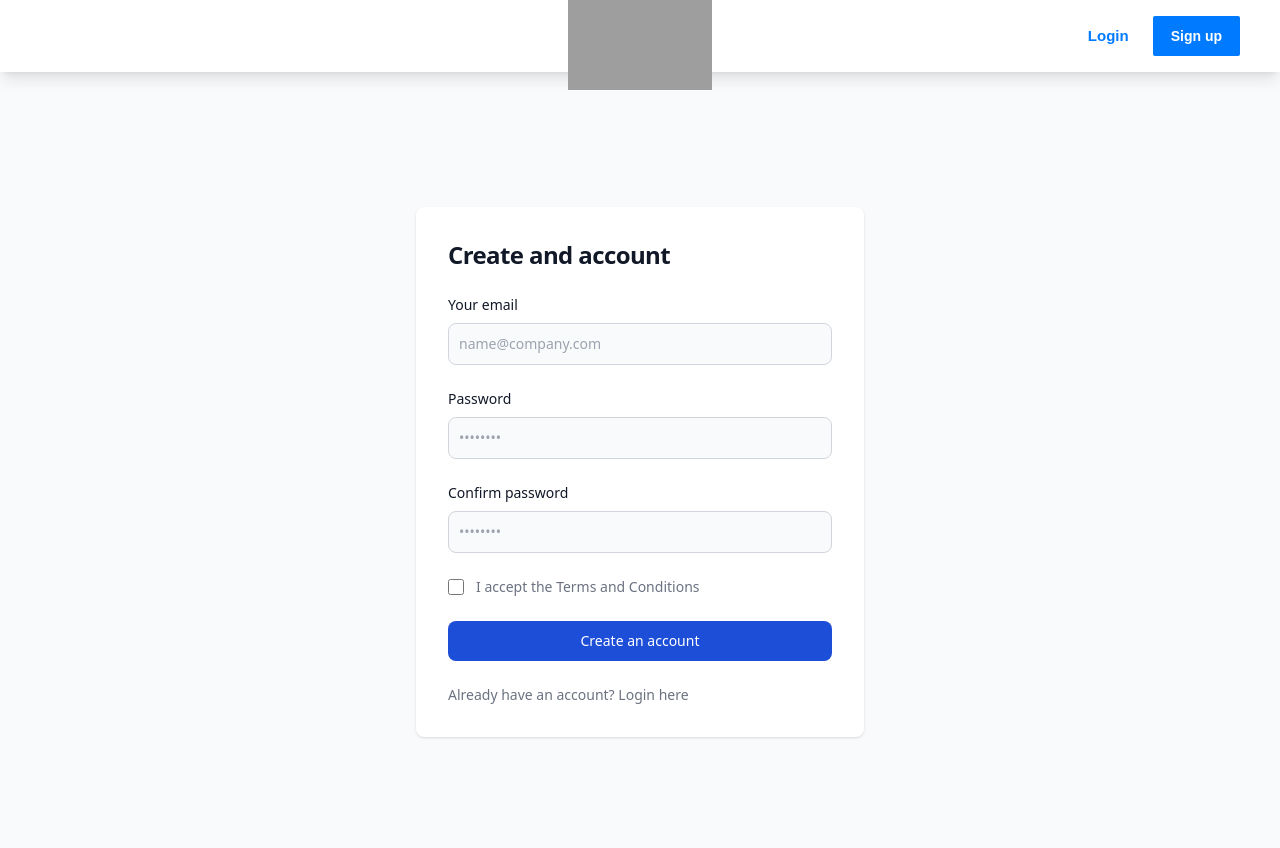
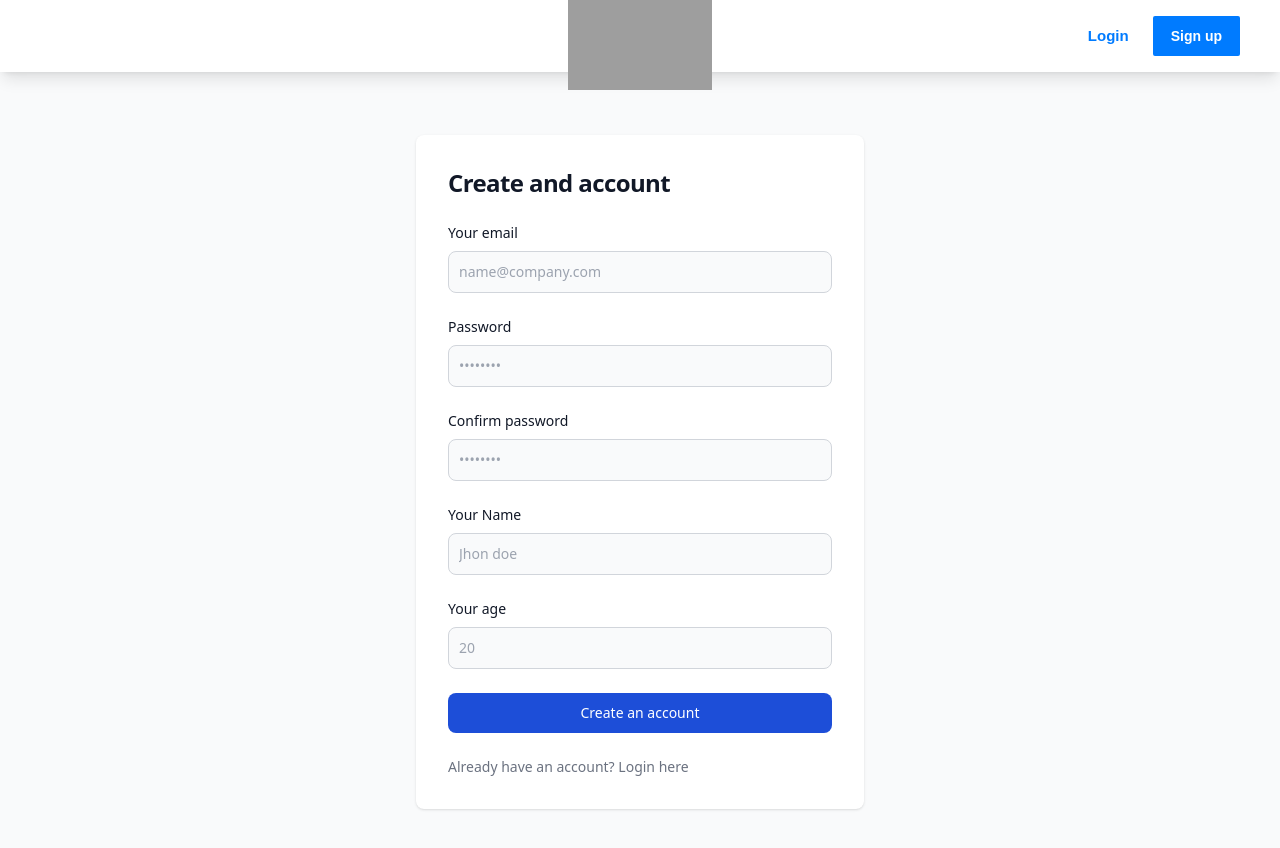
Before and after one commit to pipeelyo/socialNetworkFront, an Angular app in the folder SocialNetWorkFront/: page /register in a window 1280 px wide. Shown: the top 848 px of the page. Built offline with nearby package versions, Linux system fonts and the light colour scheme; grey boxes are pictures that could not be loaded.

Commit message:
FEAT - create user

```diff
--- a/SocialNetWorkFront/src/app/app.component.ts
+++ b/SocialNetWorkFront/src/app/app.component.ts
@@ -10,6 +10,6 @@ import { CommonModule } from '@angular/common';
   imports: [CommonModule, RouterOutlet, RouterLink],
   templateUrl: './app.component.html',
   styleUrl: './app.component.scss',
-  providers: [CrudService]
+  providers: [CrudService],
 })
 export class AppComponent {}
--- a/SocialNetWorkFront/src/app/components/createUser/createUser.component.html
+++ b/SocialNetWorkFront/src/app/components/createUser/createUser.component.html
@@ -5,32 +5,60 @@
                 <h1 class="text-xl font-bold leading-tight tracking-tight text-gray-900 md:text-2xl">
                     Create and account
                 </h1>
-              <form class="space-y-4 md:space-y-6">
+                <div class="space-y-4 md:space-y-6">
                     <div>
                         <label for="email" class="block mb-2 text-sm font-medium text-gray-900">Your email</label>
-                      <input type="email" name="email" id="email" class="bg-gray-50 border border-gray-300 text-gray-900 sm:text-sm rounded-lg focus:ring-primary-600 focus:border-primary-600 block w-full p-2.5" placeholder="name@company.com" required="">
+                        <input type="email" name="email" id="email"
+                            class="bg-gray-50 border border-gray-300 text-gray-900 sm:text-sm rounded-lg focus:ring-primary-600 focus:border-primary-600 block w-full p-2.5"
+                            placeholder="name@company.com" required="">
                     </div>
                     <div>
                         <label for="password" class="block mb-2 text-sm font-medium text-gray-900">Password</label>
-                      <input type="password" name="password" id="password" placeholder="••••••••" class="bg-gray-50 border border-gray-300 text-gray-900 sm:text-sm rounded-lg focus:ring-primary-600 focus:border-primary-600 block w-full p-2.5" required="">
+                        <input type="password" name="password" id="password" placeholder="••••••••"
+                            class="bg-gray-50 border border-gray-300 text-gray-900 sm:text-sm rounded-lg focus:ring-primary-600 focus:border-primary-600 block w-full p-2.5"
+                            required="">
                     </div>
                     <div>
-                      <label for="confirm-password" class="block mb-2 text-sm font-medium text-gray-900">Confirm password</label>
-                      <input type="confirm-password" name="confirm-password" id="confirm-password" placeholder="••••••••" class="bg-gray-50 border border-gray-300 text-gray-900 sm:text-sm rounded-lg focus:ring-primary-600 focus:border-primary-600 block w-full p-2.5" required="">
+                        <label for="confirm-password" class="block mb-2 text-sm font-medium text-gray-900">Confirm
+                            password</label>
+                        <input type="password" name="confirm-password" id="confirmPassword"
+                            placeholder="••••••••"
+                            class="bg-gray-50 border border-gray-300 text-gray-900 sm:text-sm rounded-lg focus:ring-primary-600 focus:border-primary-600 block w-full p-2.5"
+                            required="">
                     </div>
-                  <div class="flex items-start">
+                    <div>
+                        <label for="full_name" class="block mb-2 text-sm font-medium text-gray-900">Your Name</label>
+                        <input type="full_name" name="full_name" id="full_name"
+                            class="bg-gray-50 border border-gray-300 text-gray-900 sm:text-sm rounded-lg focus:ring-primary-600 focus:border-primary-600 block w-full p-2.5"
+                            placeholder="Jhon doe" required="">
+                    </div>
+                    <div>
+                        <label for="age" class="block mb-2 text-sm font-medium text-gray-900">Your age</label>
+                        <input type="age" name="age" id="age" type="number"
+                            class="bg-gray-50 border border-gray-300 text-gray-900 sm:text-sm rounded-lg focus:ring-primary-600 focus:border-primary-600 block w-full p-2.5"
+                            placeholder="20" required="">
+                    </div>
+                    <!-- <div class="flex items-start">
                         <div class="flex items-center h-5">
-                        <input id="terms" aria-describedby="terms" type="checkbox" class="w-4 h-4 border border-gray-300 rounded bg-gray-50 focus:ring-3 focus:ring-primary-300" required="">
+                            <input id="terms" aria-describedby="terms" type="checkbox"
+                                class="w-4 h-4 border border-gray-300 rounded bg-gray-50 focus:ring-3 focus:ring-primary-300"
+                                required="">
                         </div>
                         <div class="ml-3 text-sm">
-                        <label for="terms" class="font-light text-gray-500">I accept the <a class="font-medium text-primary-600 hover:underline" href="#">Terms and Conditions</a></label>
+                            <label for="terms" class="font-light text-gray-500">I accept the <a
+                                    class="font-medium text-primary-600 hover:underline" href="#">Terms and
+                                    Conditions</a></label>
                         </div>
+                    </div> -->
+                    <button
+                        (click)="onSubmit()"
+                        class="w-full text-white bg-primary-600 hover:bg-primary-700 focus:ring-4 focus:outline-none focus:ring-primary-300 font-medium rounded-lg text-sm px-5 py-2.5 text-center bg-blue-700 hover:bg-blue-700 focus:ring-blue-800">Create
+                        an account</button>
+                    <p class="text-sm font-light text-gray-500">
+                        Already have an account?
+                        <a (click)="navigateToLogin()" class="font-medium text-primary-600 hover:underline">Login here</a>
+                    </p>
                 </div>
-                  <button type="submit" class="w-full text-white bg-primary-600 hover:bg-primary-700 focus:ring-4 focus:outline-none focus:ring-primary-300 font-medium rounded-lg text-sm px-5 py-2.5 text-center bg-blue-700 hover:bg-blue-700 focus:ring-blue-800">Create an account</button>
-                  <p class="text-sm font-light text-gray-500">
-                      Already have an account? <a href="#" class="font-medium text-primary-600 hover:underline">Login here</a>
-                  </p>
-              </form>
             </div>
         </div>
     </div>
--- a/SocialNetWorkFront/src/app/components/createUser/createUser.componet.ts
+++ b/SocialNetWorkFront/src/app/components/createUser/createUser.componet.ts
@@ -1,5 +1,7 @@
 import { Component, OnInit } from '@angular/core';
 import { CrudService } from '../../services/crud.service';
+import { Router } from '@angular/router';
+import { User } from '../../interfaces/user.interface';
 
 @Component({
   selector: 'app-form',
@@ -9,14 +11,45 @@ export class CreateUserComponent implements OnInit {
 
   data: any = {};
 
-  constructor(private crudService: CrudService) { }
+  constructor(private crudService: CrudService, private router: Router) { }
 
-  ngOnInit = async () => {
+  ngOnInit = () => {
 
   }
 
-  onSubmit = async () => {
-    await this.crudService.createPost(this.data);
+  async onSubmit() {
+    await this.createUser();
+  }
+
+  createUser = async () => {
+     const informationUser = this.getInformationUser();
+     const dataUser:User = {
+      full_name: informationUser[0],
+      email: informationUser[1],
+      password: informationUser[2],
+      age: Number(informationUser[3])
+     }
+     ;(await this.crudService.createUser(dataUser)).subscribe((data) => {
+        console.log('Usuario Creado');
+        this.router.navigate(['/login']);
+     });
+
+  }
+
+
+
+  navigateToLogin = () => {
+    this.router.navigate(['/login']);
+  }
+
+  getInformationUser = () => {
+    const name = <HTMLInputElement>document.getElementById('full_name');
+    const email = <HTMLInputElement>document.getElementById('email');
+    const password = <HTMLInputElement>document.getElementById('password');
+    const confirmPassword = <HTMLInputElement>document.getElementById('confirmPassword');
+    const age = <HTMLInputElement>document.getElementById('age');
+    if(password.value !== confirmPassword.value) console.error('las contasenas no son iguales');
+    return [ name.value, email.value , password.value, age.value];
   }
 
 }
--- a/SocialNetWorkFront/src/app/components/login/login.component.ts
+++ b/SocialNetWorkFront/src/app/components/login/login.component.ts
@@ -1,13 +1,14 @@
 import {Component, OnInit} from '@angular/core';
 import {CrudService} from '../../services/crud.service';
 import {User} from '../../interfaces/user.interface';
+import { Router } from '@angular/router';
 
 @Component({
   selector: 'app-form',
   templateUrl: './login.component.html',
 })
 export class LoginComponent implements OnInit {
-  constructor(private crudService: CrudService) {
+  constructor(private crudService: CrudService, private router: Router) {
   }
 
   dataLogin: User | undefined;
@@ -22,10 +23,11 @@ export class LoginComponent implements OnInit {
   }
 
   login = async (name: string, password: string) => {
-    const response = await this.crudService.getUserByName(name);
+    const response = await this.crudService.getUserByEmail(name);
     response.subscribe((data: User[]) => {
-      if (name === data[0]?.full_name && password === data[0]?.password) {
+      if (name === data[0]?.email && password === data[0]?.password) {
         localStorage.setItem("login", JSON.stringify(data[0]));
+        this.router.navigate(['/post']);
       }
     });
   }
--- a/SocialNetWorkFront/src/app/interfaces/user.interface.ts
+++ b/SocialNetWorkFront/src/app/interfaces/user.interface.ts
@@ -7,7 +7,7 @@ export interface User {
     email: string;
     password: string;
     posts?: Post[]; // Array of Post objects associated with this user
-    createdAt: Date;
+    createdAt?: Date;
     updatedAt?: Date | null;
     deletedAt?: Date | null;
 }
--- a/SocialNetWorkFront/src/app/services/crud.service.ts
+++ b/SocialNetWorkFront/src/app/services/crud.service.ts
@@ -43,11 +43,11 @@ export class CrudService {
         return this.http.get('http://localhost:3000/api/v1/user/' + id);
     }
 
-    async getUserByName(name: string): Promise<Observable<any>> {
-        return this.http.get('http://localhost:3000/api/v1/user/name/' + name);
+    async getUserByEmail(email: string): Promise<Observable<any>> {
+        return this.http.get('http://localhost:3000/api/v1/user/email/' + email);
     }
 
-    createUser(data: User): Observable<any> {
+    async createUser(data: User): Promise<Observable<any>> {
         return this.http.post('http://localhost:3000/api/v1/user', data);
     }
 
```
Lines whose indentation alone changed are shown as unchanged.
